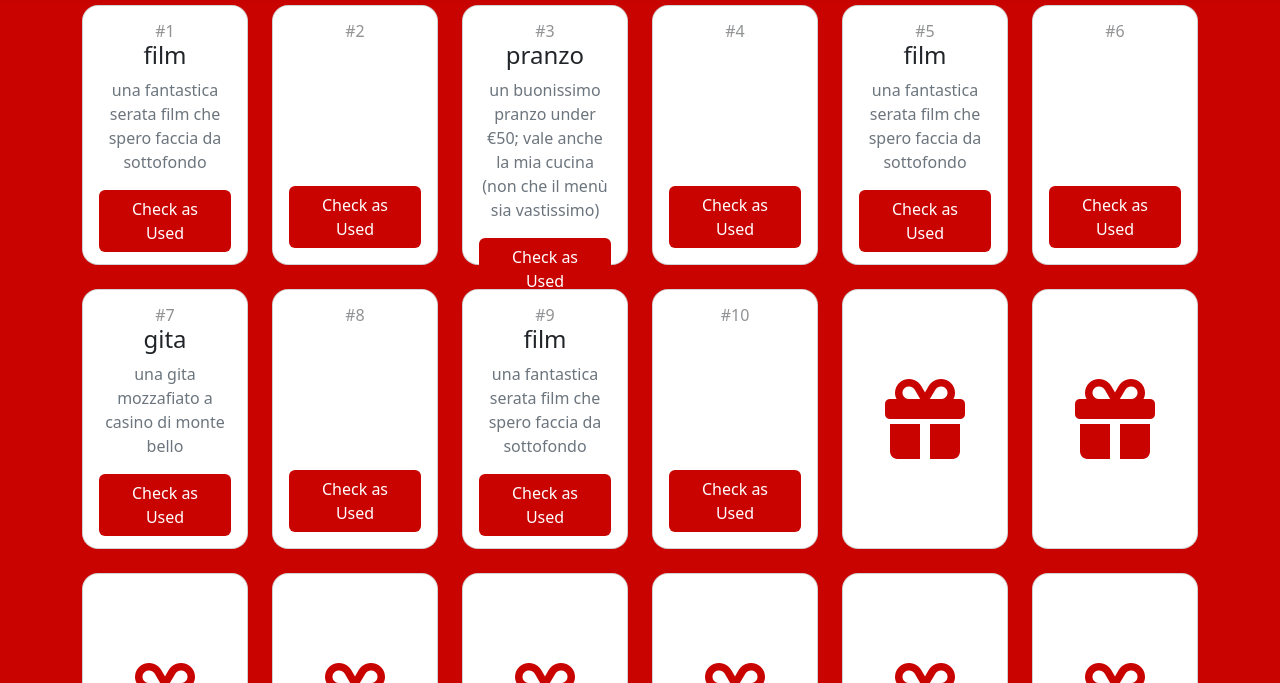
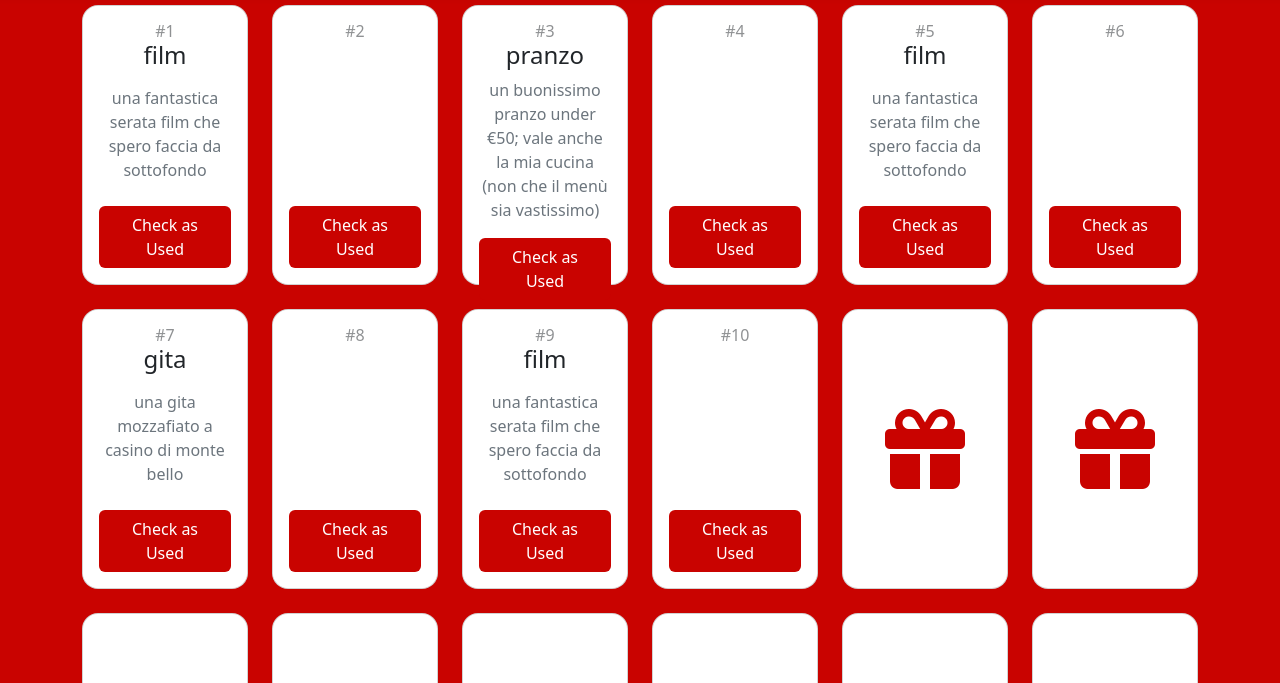
Before and after one commit to RenatoFringuello/advent_calendar, a plain HTML site: page index.html in a window 1280 px wide. Shown: the part 71-754 px from the top of the page. Drawn offline with nearby package versions, Linux system fonts and the light colour scheme.

Commit message:
change card calendar style

```diff
--- a/css/style.css
+++ b/css/style.css
@@ -34,7 +34,7 @@ footer #credits a{
 
 /* card */
 .scene {
-    height: 260px;
+    height: 280px;
     perspective: 600px;
 }
 .day{
--- a/js/script.js
+++ b/js/script.js
@@ -78,17 +78,17 @@ function setPage(nPage, target, btnClicked, countdownIntervalId, ...presents){
  * @returns the container to append
  */
 function createCalendar(target, presents){
-    const row = createEle('div','row g-4');
+    const row = createEle('div','row g-3 g-md-4');
 
     presents.forEach((present, i) => {
         const usedBtnText = (present.isUsed) ? 'Used' : 'Check as Used';
         const colCard = `
         <div class="scene col-6 col-md-4 col-lg-3 col-xl-2">
             <div class="day card rounded-4 text-center">
-                <div class="card__face card__face--front display-1 d-flex p-3">
+                <div class="card__face card__face--front display-1 d-flex p-2 p-sm-3">
                     <i class="fa-solid fa-gift m-auto my-color-red"></i>
                 </div>
-                <div class="card-body card__face card__face--back d-flex flex-column justify-content-between p-3 rounded-4">
+                <div class="card-body card__face card__face--back d-flex flex-column justify-content-between p-2 p-sm-3 rounded-4">
                     <div>
                         <h6 class="opacity-50 m-0">#${i+1}</h6>
                         <h4 class="card-title">${present.title}</h4>
```
